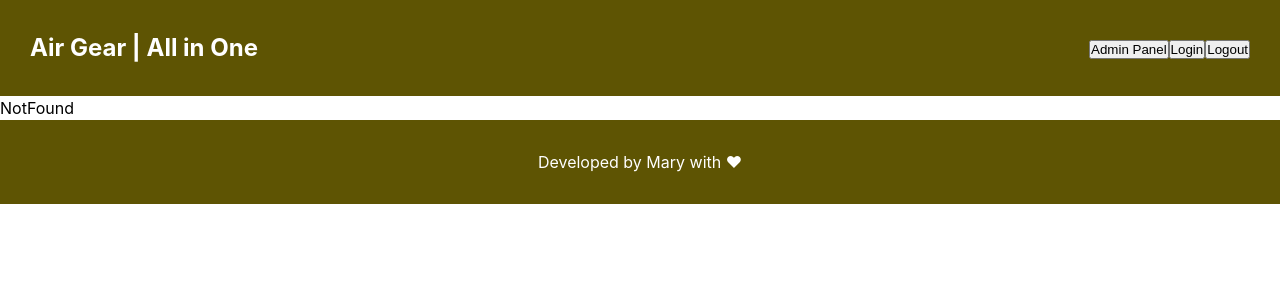
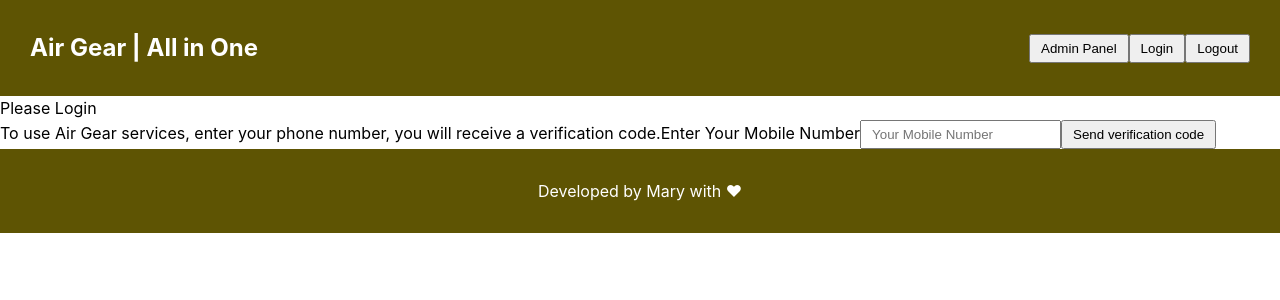
Before and after one commit to Maryamtehranizadeh/ChatrDasDo, a React (Vite) app: page /auth in a window 1280 px wide. Shown: the top 300 px of the page. Built offline with nearby package versions, Linux system fonts and the light colour scheme.

Commit message:
send otp

```diff
--- /dev/null
+++ b/src/components/SendOTP.jsx
@@ -0,0 +1,29 @@
+import { useState } from "react";
+
+function SendOTP() {
+  const [mobile, setMobile] = useState("");
+  const submitHandler = (e) => {
+    e.preventDefault();
+    console.log(e);
+  };
+  return (
+    <form onSubmit={submitHandler}>
+      <p>Please Login</p>
+      <span>
+        To use Air Gear services, enter your phone number, you will receive a
+        verification code.
+      </span>
+      <label htmlFor="input">Enter Your Mobile Number</label>
+      <input
+        id="input"
+        type="text"
+        placeholder="Your Mobile Number"
+        value={mobile}
+        onChange={(e) => setMobile(e.target.value)}
+      />
+      <button type="submit">Send verification code</button>
+    </form>
+  );
+}
+
+export default SendOTP;
--- a/src/index.css
+++ b/src/index.css
@@ -10,3 +10,9 @@
   margin: 0;
   box-sizing: border-box;
 }
+button {
+  padding: 5px 10px;
+}
+input {
+  padding: 5px 10px;
+}
--- a/src/pages/AuthPage.jsx
+++ b/src/pages/AuthPage.jsx
@@ -1,8 +1,11 @@
+import SendOTP from "../components/SendOTP";
 
 function AuthPage() {
   return (
-    <div>AuthPage</div>
-  )
+    <div>
+      <SendOTP />
+    </div>
+  );
 }
 
-export default AuthPage
+export default AuthPage;
--- a/src/router/Router.jsx
+++ b/src/router/Router.jsx
@@ -4,6 +4,7 @@ import Dashboard from "../pages/Dashboard";
 import ItemDetails from "../pages/ItemDetails";
 import Admin from "../pages/Admin";
 import NotFound from "../pages/NotFound";
+import AuthPage from "../pages/AuthPage";
 
 function Router() {
   return (
@@ -12,6 +13,7 @@ function Router() {
       <Route path="/dashboard" element={<Dashboard />} />
       <Route path="/admin" element={<Admin />} />
       <Route path="/homepage/:id" element={<ItemDetails />} />
+      <Route path="/auth" element={<AuthPage />} />
       <Route path="/*" element={<NotFound />} />
     </Routes>
   );
```
Also changed, not shown: src/components/CheckOTP.jsx (added, +9 -0 lines).
